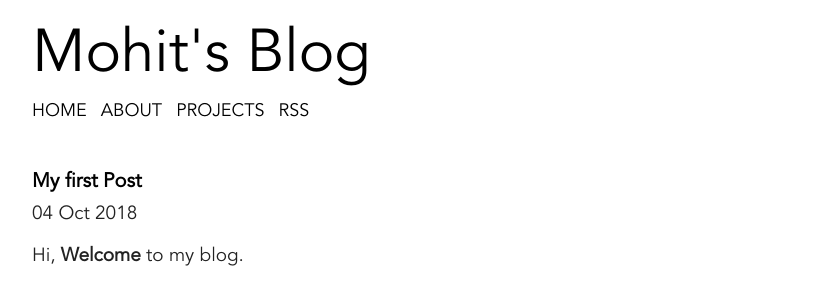
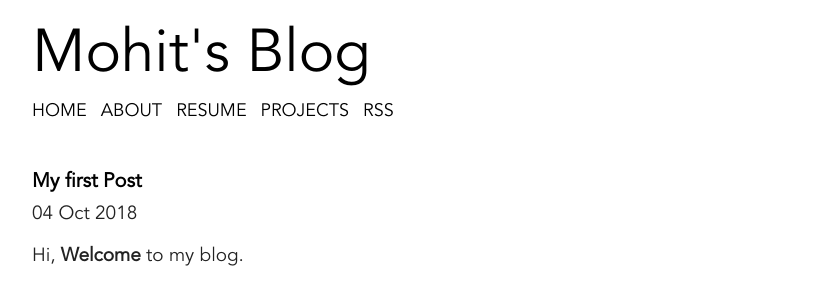
Before and after one commit to 96mohitm/96mohitm.github.io, a Jekyll site: the page built from _posts/2018-10-04-my-first-blog-post.md, in a window 1280 px wide. Shown: the top 285 px of the page, without its empty margins (224-1055 px from the left). Built offline with Jekyll 4.4.1, drawn with Linux system fonts in a browser that asks for light colours; comment, search, counter and statistics services are not loaded.

Commit message:
resume added.

```diff
--- a/_includes/header.html
+++ b/_includes/header.html
@@ -5,6 +5,7 @@
         <!--Change the  URL here if working on an absolute domain-->
         <li><a href="{{ site.url }}">Home</a></li>
         <li><a href="{{ site.url }}/about">About</a></li>
+        <li><a href="{{ site.url }}/mohit_resume.pdf">Resume</a></li>
         {% if site.owner.github %}
           <li><a href="{{ site.owner.github }}" target="_blank">Projects</a></li>
         {% endif %}
```
Also changed, not shown: 1 other file.
